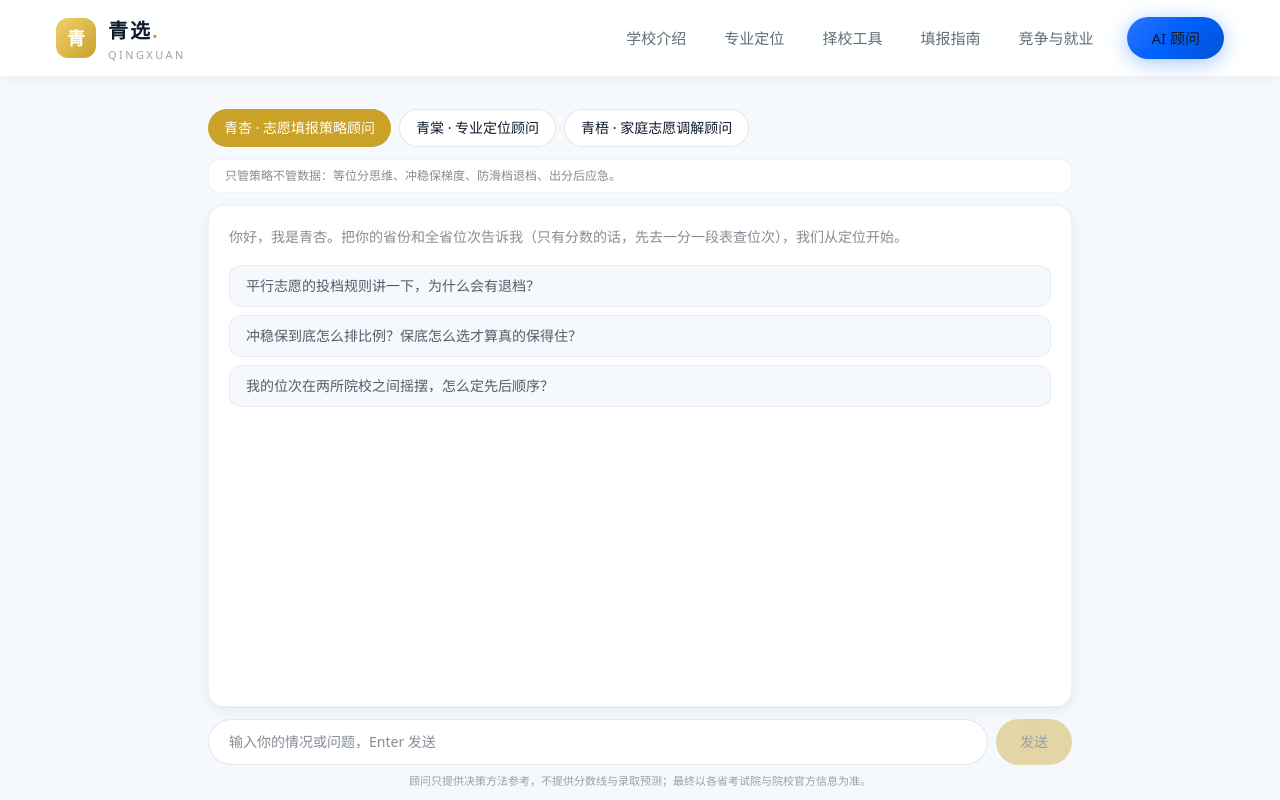
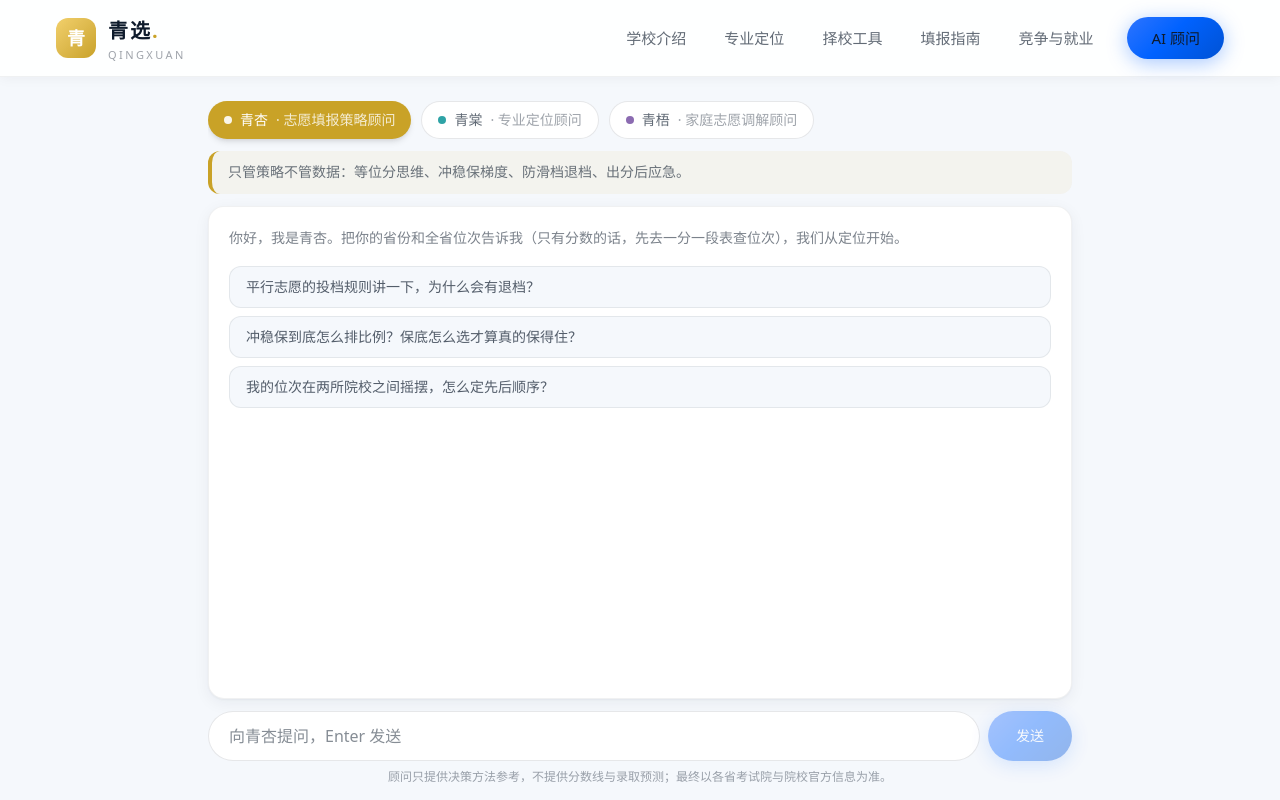
Before and after one commit to yuwangjuan1/qingxuan, a Next.js app: page /chat in a window 1280 px wide. Shown: the top 800 px of the page. Built offline with nearby package versions, Linux system fonts and the light colour scheme.

Commit message:
feat: AI对话页整体升级思考动画/停止与重问/顾问头像气泡/介绍条着色/输入框品牌化

```diff
--- a/app/chat/page.tsx
+++ b/app/chat/page.tsx
@@ -38,17 +38,24 @@ function ChatInner() {
   const [input, setInput] = useState("");
   const [busy, setBusy] = useState(false);
   const boxRef = useRef<HTMLDivElement>(null);
+  const abortRef = useRef<AbortController | null>(null);
 
   const advisor = ADVISORS.find((a) => a.id === advisorId)!;
 
   useEffect(() => {
+    abortRef.current?.abort();
     setMessages([]);
     setInput("");
+    setBusy(false);
   }, [advisorId]);
 
   useEffect(() => {
-    boxRef.current?.scrollTo({ top: boxRef.current.scrollHeight });
+    boxRef.current?.scrollTo({ top: boxRef.current.scrollHeight, behavior: "smooth" });
   }, [messages]);
+
+  useEffect(() => {
+    return () => abortRef.current?.abort();
+  }, []);
 
   async function send() {
     const text = input.trim();
@@ -57,15 +64,18 @@ function ChatInner() {
     setMessages(next);
     setInput("");
     setBusy(true);
+    const ac = new AbortController();
+    abortRef.current = ac;
     try {
       const res = await fetch("/api/chat", {
         method: "POST",
         headers: { "Content-Type": "application/json" },
         body: JSON.stringify({ advisorId, messages: next }),
+        signal: ac.signal,
       });
       if (!res.ok || !res.body) {
         const err = await res.json().catch(() => ({ error: "服务暂不可用" }));
-        const detail = (err as { error?: string; detail?: string; status?: number });
+        const detail = err as { error?: string; detail?: string; status?: number };
         const msg =
           "出错了：" + (detail.error || res.status) +
           (detail.detail ? "\n[详情] " + String(detail.detail).slice(0, 300) : "") +
@@ -77,12 +87,12 @@ function ChatInner() {
       }
       setMessages((m) => [...m, { role: "assistant", content: "" }]);
       const reader = res.body.getReader();
-      const decoder = new TextDecoder();
+      const decoder = TextDecoder ? new TextDecoder() : null;
       let buf = "";
       for (;;) {
         const { done, value } = await reader.read();
         if (done) break;
-        buf += decoder.decode(value, { stream: true });
+        buf += decoder!.decode(value, { stream: true });
         const lines = buf.split("\n");
         buf = lines.pop() || "";
         for (const line of lines) {
@@ -104,38 +114,81 @@ function ChatInner() {
           } catch {}
         }
       }
-    } catch {
+    } catch (e) {
+      if ((e as Error).name !== "AbortError") {
         setMessages((m) => [...m, { role: "assistant", content: "网络异常，请稍后重试。" }]);
+      }
     }
     setBusy(false);
   }
+
+  function stop() {
+    abortRef.current?.abort();
+    setBusy(false);
+  }
+
+  function retry() {
+    const lastUser = [...messages].reverse().find((m) => m.role === "user");
+    if (lastUser) {
+      setMessages((m) => {
+        const idx = m.map((x) => x.role).lastIndexOf("user");
+        return m.slice(0, idx);
+      });
+      setInput(lastUser.content);
+      setTimeout(send, 50);
+      setTimeout(() => setInput(""), 100);
+    }
+  }
+
   return (
-    <div className="max-w-4xl mx-auto px-4 py-8 h-[calc(100vh-3.5rem)] flex flex-col">
-      <div className="flex gap-2 overflow-x-auto pb-3">
-        {ADVISORS.map((a) => (
+    <div className="max-w-4xl mx-auto px-4 pt-6 pb-4 h-[calc(100vh-76px)] flex flex-col">
+      {/* 顾问切换 */}
+      <div className="flex gap-2.5 overflow-x-auto pb-3">
+        {ADVISORS.map((a) => {
+          const active = advisorId === a.id;
+          return (
             <button
               key={a.id}
               onClick={() => setAdvisorId(a.id)}
-            className={"shrink-0 px-4 py-2 rounded-full text-sm transition-colors " + (advisorId === a.id ? "text-white font-medium" : "bg-white border border-black/10 hover:border-gold")}
-            style={advisorId === a.id ? { background: a.color } : undefined}
+              aria-pressed={active}
+              className={
+                "shrink-0 flex items-center gap-2 px-4 py-2 rounded-full text-sm font-medium transition-all " +
+                (active
+                  ? "text-white shadow-md"
+                  : "bg-white border border-ink/10 text-ink/65 hover:border-ink/30 hover:text-ink")
+              }
+              style={active ? { background: a.color } : undefined}
             >
-            {a.name} · {a.title}
+              <span
+                className="w-2 h-2 rounded-full"
+                style={{ background: active ? "rgba(255,255,255,0.9)" : a.color }}
+              />
+              {a.name}
+              <span className={active ? "text-white/80" : "text-ink/40"}>· {a.title}</span>
             </button>
-        ))}
+          );
+        })}
       </div>
 
-      <p className="text-xs text-ink/50 bg-white border border-black/5 rounded-xl px-4 py-2 mb-3">{advisor.intro}</p>
+      {/* 顾问介绍条 */}
+      <div
+        className="rounded-xl px-4 py-2.5 mb-3 text-sm text-ink/75 border-l-4 flex items-center gap-3"
+        style={{ background: advisor.color + "10", borderColor: advisor.color }}
+      >
+        <span className="text-ink/60 leading-relaxed flex-1">{advisor.intro}</span>
+      </div>
 
+      {/* 消息区 */}
       <div ref={boxRef} className="card flex-1 overflow-y-auto p-5 space-y-4">
         {messages.length === 0 && (
-          <div className="text-sm text-ink/50 leading-relaxed">
+          <div className="text-sm text-ink/55 leading-relaxed">
             <p className="whitespace-pre-wrap">{OPENERS[advisorId]}</p>
             <div className="mt-4 flex flex-col gap-2">
               {QUICKS[advisorId].map((q) => (
                 <button
                   key={q}
                   onClick={() => setInput(q)}
-                  className="text-left text-sm text-ink/70 bg-paper border border-black/5 rounded-xl px-4 py-2.5 hover:border-gold hover:text-ink transition-colors"
+                  className="text-left text-sm text-ink/70 bg-paper border border-ink/8 rounded-xl px-4 py-2.5 hover:border-blue/50 hover:text-blue transition-colors"
                 >
                   {q}
                 </button>
@@ -144,37 +197,80 @@ function ChatInner() {
           </div>
         )}
         {messages.map((m, i) => (
-          <div key={i} className={"flex " + (m.role === "user" ? "justify-end" : "justify-start")}>
+          <div key={i} className={"flex gap-2.5 " + (m.role === "user" ? "justify-end" : "justify-start")}>
+            {m.role === "assistant" && (
               <div
-              className={"max-w-[85%] rounded-2xl px-4 py-2.5 text-sm leading-relaxed whitespace-pre-wrap " + (m.role === "user" ? "bg-blue text-white rounded-br-sm" : "bg-paper rounded-bl-sm")}
+                className="shrink-0 w-8 h-8 rounded-full flex items-center justify-center text-white text-sm font-bold shadow-sm"
+                style={{ background: advisor.color }}
+              >
+                {advisor.name[1]}
+              </div>
+            )}
+            <div
+              className={
+                "max-w-[82%] rounded-2xl px-4 py-3 text-[15px] leading-relaxed whitespace-pre-wrap " +
+                (m.role === "user" ? "bg-blue text-white rounded-br-sm" : "bg-paper border border-ink/5 rounded-bl-sm")
+              }
             >
               {m.content || "..."}
             </div>
           </div>
         ))}
         {busy && messages[messages.length - 1]?.role === "assistant" && !messages[messages.length - 1]?.content && (
-          <div className="text-xs text-ink/40">正在思考...</div>
+          <div className="flex gap-2.5 items-center">
+            <div
+              className="shrink-0 w-8 h-8 rounded-full flex items-center justify-center text-white text-sm font-bold shadow-sm"
+              style={{ background: advisor.color }}
+            >
+              {advisor.name[1]}
+            </div>
+            <div className="flex gap-1.5 px-4 py-3 bg-paper border border-ink/5 rounded-2xl rounded-bl-sm">
+              <span className="w-1.5 h-1.5 rounded-full bg-ink/30 animate-bounce" style={{ animationDelay: "0ms" }} />
+              <span className="w-1.5 h-1.5 rounded-full bg-ink/30 animate-bounce" style={{ animationDelay: "150ms" }} />
+              <span className="w-1.5 h-1.5 rounded-full bg-ink/30 animate-bounce" style={{ animationDelay: "300ms" }} />
+            </div>
+          </div>
         )}
       </div>
 
+      {/* 输入区 */}
       <div className="mt-3 flex gap-2">
         <input
           value={input}
           onChange={(e) => setInput(e.target.value)}
           onKeyDown={(e) => e.key === "Enter" && !e.shiftKey && (e.preventDefault(), send())}
-          placeholder="输入你的情况或问题，Enter 发送"
-          className="field flex-1 rounded-full px-5 py-3 text-sm"
+          placeholder={"向" + advisor.name + "提问，Enter 发送"}
+          className="field flex-1 rounded-full px-5 py-3 text-base"
           disabled={busy}
         />
+        {busy ? (
+          <button
+            onClick={stop}
+            className="border border-ink/15 text-ink/70 px-6 rounded-full text-sm font-medium hover:border-red-300 hover:text-red-500 transition-colors"
+          >
+            停止
+          </button>
+        ) : (
+          <>
+            {messages.some((m) => m.role === "user") && (
+              <button
+                onClick={retry}
+                className="border border-ink/15 text-ink/60 px-5 rounded-full text-sm hover:border-blue/50 hover:text-blue transition-colors"
+              >
+                重问
+              </button>
+            )}
             <button
               onClick={send}
-          disabled={busy || !input.trim()}
-          className="bg-gold text-ink px-6 rounded-full text-sm font-medium disabled:opacity-40 hover:bg-gold-light transition-colors"
+              disabled={!input.trim()}
+              className="btn-blue text-white px-7 rounded-full text-sm font-medium disabled:opacity-40"
             >
               发送
             </button>
+          </>
+        )}
       </div>
-      <p className="mt-2 text-[11px] text-ink/40 text-center">
+      <p className="mt-2 text-xs text-ink/40 text-center">
         顾问只提供决策方法参考，不提供分数线与录取预测；最终以各省考试院与院校官方信息为准。
       </p>
     </div>
```
Lines whose indentation alone changed are shown as unchanged.
